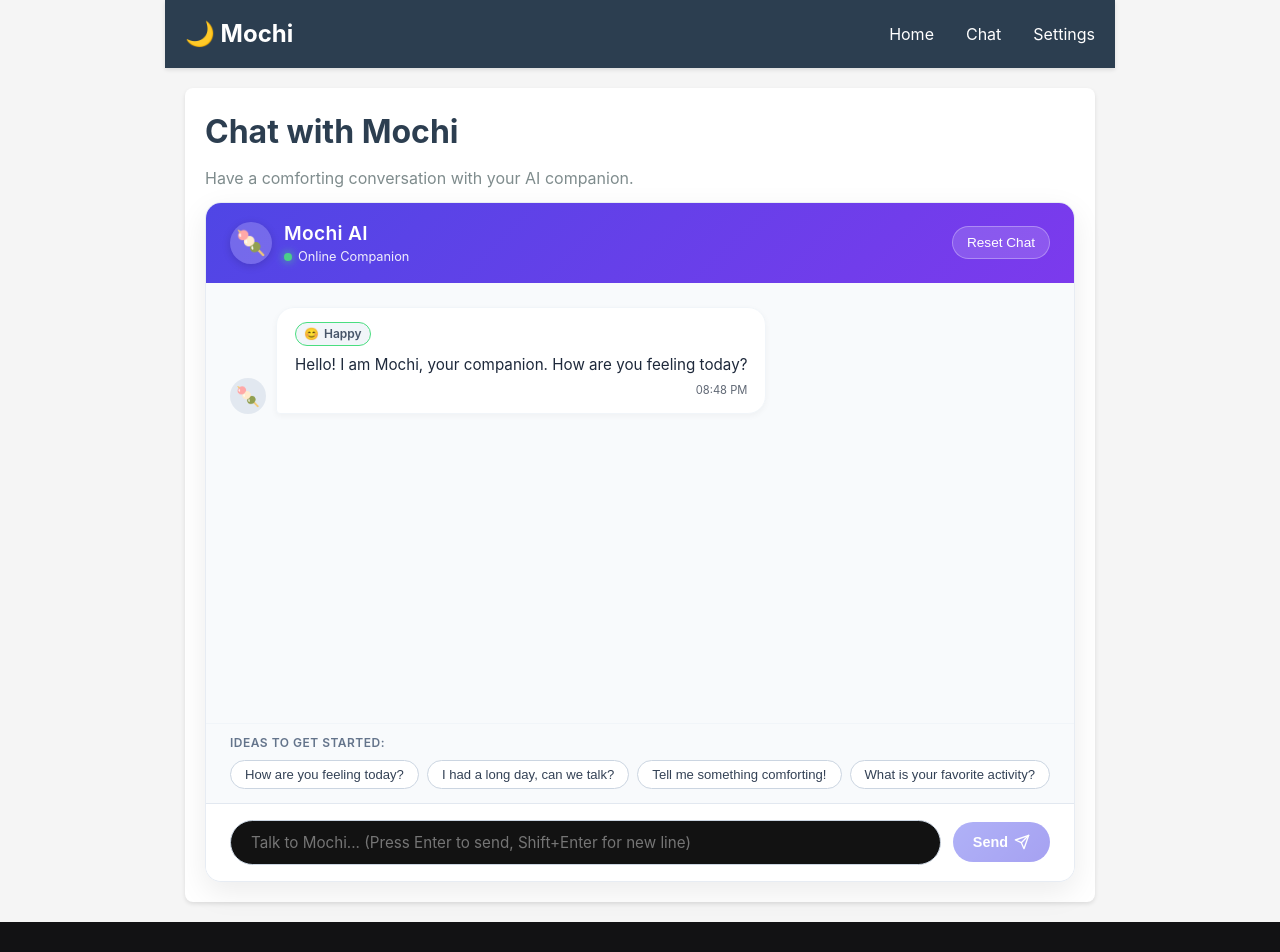
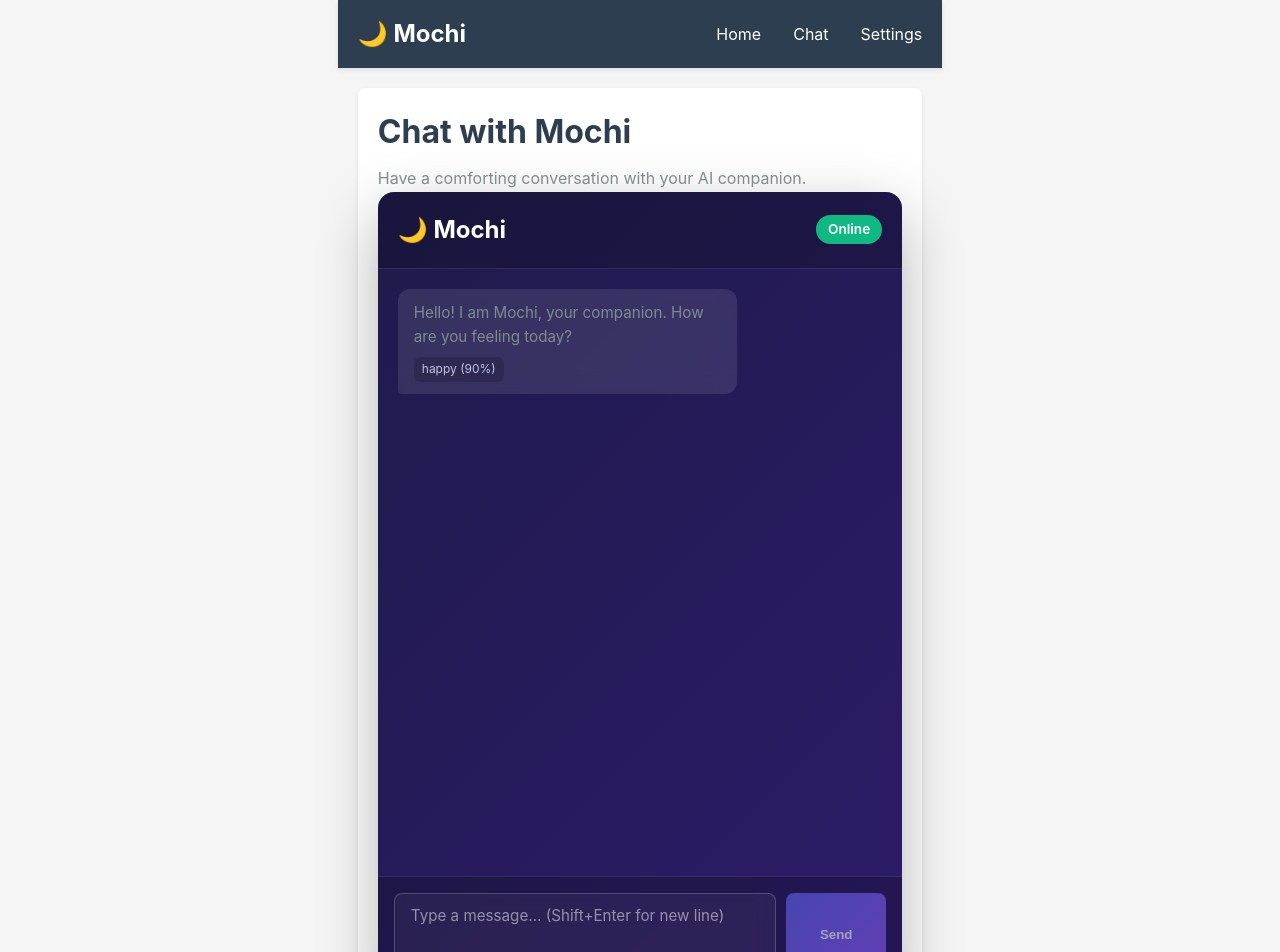
Before and after one commit to Rishi-Dev-pro/Mochi, a React (Vite) app in the folder client/: page /chat in a window 1280 px wide. Shown: the top 952 px of the page. Before the commit the page ends 922 px from the top, so only its background shows below. Built offline with nearby package versions, Linux system fonts and the light colour scheme.

Commit message:
feat: Phase 2.4 - Enhanced chat UI (message bubbles, auto-scroll, typing indicator, emotion badges, gradient styling)

```diff
--- a/client/src/components/ChatInterface.css
+++ b/client/src/components/ChatInterface.css
@@ -1,106 +1,98 @@
 .chat-container {
   display: flex;
   flex-direction: column;
-  height: calc(100vh - 120px);
-  max-height: 780px;
-  background: rgba(255, 255, 255, 0.85);
-  backdrop-filter: blur(12px);
+  height: 100vh;
+  max-height: 100vh;
+  background: linear-gradient(135deg, #1e1b4b 0%, #2d1b69 100%);
   border-radius: 16px;
-  box-shadow: 0 10px 30px rgba(0, 0, 0, 0.08);
-  border: 1px solid rgba(226, 232, 240, 0.8);
   overflow: hidden;
-  margin-top: 10px;
+  box-shadow: 0 20px 60px rgba(0, 0, 0, 0.3);
 }
 
-/* Header */
 .chat-header {
+  padding: 20px;
+  background: rgba(0, 0, 0, 0.2);
+  border-bottom: 1px solid rgba(255, 255, 255, 0.1);
+  flex-shrink: 0;
+}
+
+.header-content {
   display: flex;
+  align-items: center;
   justify-content: space-between;
-  align-items: center;
-  padding: 16px 24px;
-  background: linear-gradient(135deg, #4f46e5 0%, #7c3aed 100%);
+}
+
+.chat-header h2 {
+  margin: 0;
+  font-size: 1.5rem;
   color: white;
 }
 
-.chat-header-info {
+.status-badge {
+  padding: 4px 12px;
+  background: #10b981;
+  color: white;
+  border-radius: 20px;
+  font-size: 0.85rem;
+  font-weight: 600;
+}
+
+.messages-area {
+  flex: 1;
+  overflow-y: auto;
+  padding: 20px;
   display: flex;
-  align-items: center;
+  flex-direction: column;
   gap: 12px;
 }
 
-.mochi-avatar-badge {
-  width: 42px;
-  height: 42px;
-  border-radius: 50%;
+.messages-area::-webkit-scrollbar {
+  width: 6px;
+}
+
+.messages-area::-webkit-scrollbar-track {
+  background: transparent;
+}
+
+.messages-area::-webkit-scrollbar-thumb {
   background: rgba(255, 255, 255, 0.2);
+  border-radius: 3px;
+}
+
+.messages-area::-webkit-scrollbar-thumb:hover {
+  background: rgba(255, 255, 255, 0.4);
+}
+
+.empty-state {
   display: flex;
+  flex-direction: column;
   align-items: center;
   justify-content: center;
-  font-size: 1.5rem;
-  box-shadow: 0 2px 8px rgba(0, 0, 0, 0.15);
+  height: 100%;
+  color: rgba(255, 255, 255, 0.6);
+  text-align: center;
 }
 
-.chat-header h3 {
-  margin: 0;
-  font-size: 1.2rem;
-  font-weight: 600;
-  letter-spacing: 0.3px;
+.empty-icon {
+  font-size: 3rem;
+  margin-bottom: 10px;
 }
 
-.online-indicator {
-  display: flex;
-  align-items: center;
-  gap: 6px;
-  font-size: 0.8rem;
-  opacity: 0.9;
+.empty-hint {
+  font-size: 0.9rem;
+  opacity: 0.7;
 }
 
-.online-dot {
-  width: 8px;
-  height: 8px;
-  border-radius: 50%;
-  background-color: #4ade80;
-  box-shadow: 0 0 8px #4ade80;
+.message {
+  display: flex;
+  margin-bottom: 8px;
+  animation: slideIn 0.3s ease-out;
 }
 
-.btn-clear-chat {
-  background: rgba(255, 255, 255, 0.15);
-  border: 1px solid rgba(255, 255, 255, 0.3);
-  color: white;
-  padding: 8px 14px;
-  border-radius: 20px;
-  font-size: 0.85rem;
-  cursor: pointer;
-  transition: all 0.2s ease;
-}
-
-.btn-clear-chat:hover:not(:disabled) {
-  background: rgba(255, 255, 255, 0.3);
-  transform: translateY(-1px);
-}
-
-.btn-clear-chat:disabled {
-  opacity: 0.5;
-  cursor: not-allowed;
-}
-
-/* Error Banner */
-.chat-error-banner {
-  display: flex;
-  align-items: center;
-  gap: 10px;
-  background-color: #fef2f2;
-  border-bottom: 1px solid #fecaca;
-  color: #991b1b;
-  padding: 12px 20px;
-  font-size: 0.9rem;
-  animation: slideDown 0.3s ease;
-}
-
-@keyframes slideDown {
+@keyframes slideIn {
   from {
     opacity: 0;
-    transform: translateY(-10px);
+    transform: translateY(10px);
   }
   to {
     opacity: 1;
@@ -108,267 +100,156 @@
   }
 }
 
-/* Messages Area */
-.messages-list {
-  flex: 1;
-  overflow-y: auto;
-  padding: 24px;
-  display: flex;
-  flex-direction: column;
-  gap: 18px;
-  background: #f8fafc;
+.message.user {
+  justify-content: flex-end;
 }
 
-.message-row {
-  display: flex;
-  align-items: flex-end;
-  gap: 10px;
-  max-width: 80%;
-  animation: fadeIn 0.3s ease forwards;
-}
-
-@keyframes fadeIn {
-  from {
-    opacity: 0;
-    transform: translateY(8px);
-  }
-  to {
-    opacity: 1;
-    transform: translateY(0);
-  }
-}
-
-.user-row {
-  align-self: flex-end;
-  flex-direction: row-reverse;
-}
-
-.assistant-row {
-  align-self: flex-start;
-}
-
-.message-avatar {
-  width: 36px;
-  height: 36px;
-  border-radius: 50%;
-  background: #e2e8f0;
-  display: flex;
-  align-items: center;
-  justify-content: center;
-  font-size: 1.2rem;
-  flex-shrink: 0;
-}
-
-.user-avatar-icon {
-  background: #e0e7ff;
+.message.mochi {
+  justify-content: flex-start;
 }
 
 .message-bubble {
-  padding: 14px 18px;
-  border-radius: 18px;
-  font-size: 0.95rem;
-  line-height: 1.5;
-  position: relative;
-  box-shadow: 0 2px 6px rgba(0, 0, 0, 0.04);
+  max-width: 70%;
+  padding: 12px 16px;
+  border-radius: 12px;
+  word-wrap: break-word;
+  line-height: 1.4;
 }
 
-.user-bubble {
-  background: linear-gradient(135deg, #6366f1 0%, #4f46e5 100%);
+.message.user .message-bubble {
+  background: #6366f1;
   color: white;
   border-bottom-right-radius: 4px;
 }
 
-.assistant-bubble {
-  background: white;
-  color: #1e293b;
+.message.mochi .message-bubble {
+  background: rgba(255, 255, 255, 0.1);
+  color: #e0e7ff;
   border-bottom-left-radius: 4px;
-  border: 1px solid #f1f5f9;
+  backdrop-filter: blur(10px);
 }
 
-/* Emotion Badges */
-.emotion-badge {
-  display: inline-flex;
-  align-items: center;
-  gap: 5px;
-  padding: 2px 8px;
-  border-radius: 12px;
-  font-size: 0.75rem;
-  font-weight: 600;
-  background: #f1f5f9;
-  border: 1px solid;
-  margin-bottom: 8px;
-  color: #475569;
+.message-bubble p {
+  margin: 0;
+  font-size: 0.95rem;
 }
 
-.message-time {
-  font-size: 0.7rem;
-  margin-top: 6px;
-  opacity: 0.7;
-  text-align: right;
+.emotion-badge {
+  margin-top: 8px;
+  font-size: 0.75rem;
+  padding: 4px 8px;
+  background: rgba(0, 0, 0, 0.2);
+  border-radius: 6px;
+  opacity: 0.8;
+  display: inline-block;
 }
 
-/* Loading Dots */
-.loading-bubble {
-  display: flex;
-  align-items: center;
-  gap: 10px;
-  padding: 14px 20px;
+.message-bubble.typing {
+  padding: 10px 14px;
 }
 
-.typing-dots {
-  display: flex;
-  align-items: center;
-  gap: 4px;
+.typing span {
+  display: inline-block;
+  width: 6px;
+  height: 6px;
+  border-radius: 50%;
+  background: #a5b4fc;
+  margin: 0 2px;
+  animation: bounce 1.4s infinite;
 }
 
-.typing-dots span {
-  width: 7px;
-  height: 7px;
-  border-radius: 50%;
-  background-color: #6366f1;
-  animation: typingBounce 1.4s infinite ease-in-out both;
-}
-
-.typing-dots span:nth-child(1) {
-  animation-delay: 0s;
-}
-
-.typing-dots span:nth-child(2) {
+.typing span:nth-child(2) {
   animation-delay: 0.2s;
 }
 
-.typing-dots span:nth-child(3) {
+.typing span:nth-child(3) {
   animation-delay: 0.4s;
 }
 
-@keyframes typingBounce {
+@keyframes bounce {
   0%, 80%, 100% {
-    transform: scale(0.6);
-    opacity: 0.4;
+    transform: translateY(0);
   }
   40% {
-    transform: scale(1);
-    opacity: 1;
+    transform: translateY(-8px);
   }
 }
 
-.typing-text {
-  font-size: 0.85rem;
-  color: #64748b;
-  font-style: italic;
+.chat-input-area {
+  padding: 16px;
+  background: rgba(0, 0, 0, 0.2);
+  border-top: 1px solid rgba(255, 255, 255, 0.1);
+  display: flex;
+  gap: 10px;
+  flex-shrink: 0;
 }
 
-/* Suggestions */
-.suggestions-container {
-  padding: 10px 24px 14px;
-  background: #f8fafc;
-  border-top: 1px solid #f1f5f9;
+.chat-input {
+  flex: 1;
+  padding: 12px 16px;
+  border: 1px solid rgba(255, 255, 255, 0.2);
+  border-radius: 8px;
+  background: rgba(255, 255, 255, 0.05);
+  color: white;
+  font-family: inherit;
+  font-size: 0.95rem;
+  resize: none;
+  backdrop-filter: blur(10px);
+  transition: all 0.3s;
 }
 
-.suggestions-title {
-  font-size: 0.75rem;
-  color: #64748b;
-  font-weight: 600;
-  text-transform: uppercase;
-  letter-spacing: 0.5px;
-  display: block;
-  margin-bottom: 8px;
+.chat-input::placeholder {
+  color: rgba(255, 255, 255, 0.5);
 }
 
-.suggestions-chips {
-  display: flex;
-  gap: 8px;
-  flex-wrap: wrap;
+.chat-input:focus {
+  outline: none;
+  border-color: rgba(99, 102, 241, 0.5);
+  background: rgba(99, 102, 241, 0.1);
 }
 
-.suggestion-chip {
-  background: white;
-  border: 1px solid #cbd5e1;
-  color: #334155;
-  padding: 6px 14px;
-  border-radius: 20px;
-  font-size: 0.82rem;
-  cursor: pointer;
-  transition: all 0.2s ease;
+.chat-input:disabled {
+  opacity: 0.6;
+  cursor: not-allowed;
 }
 
-.suggestion-chip:hover {
-  background: #e0e7ff;
-  border-color: #818cf8;
-  color: #3730a3;
-  transform: translateY(-1px);
+.send-button {
+  padding: 12px 20px;
+  background: linear-gradient(135deg, #6366f1 0%, #8b5cf6 100%);
+  color: white;
+  border: none;
+  border-radius: 8px;
+  font-weight: 600;
+  cursor: pointer;
+  transition: all 0.3s;
+  min-width: 100px;
 }
 
-/* Input Form */
-.chat-input-form {
-  display: flex;
-  align-items: center;
-  gap: 12px;
-  padding: 16px 24px;
-  background: white;
-  border-top: 1px solid #e2e8f0;
+.send-button:hover:not(:disabled) {
+  transform: translateY(-2px);
+  box-shadow: 0 8px 16px rgba(99, 102, 241, 0.4);
 }
 
-.chat-textarea {
-  flex: 1;
-  border: 1px solid #cbd5e1;
-  border-radius: 24px;
-  padding: 12px 20px;
-  font-size: 0.95rem;
-  font-family: inherit;
-  resize: none;
-  outline: none;
-  transition: border-color 0.2s ease, box-shadow 0.2s ease;
-  max-height: 120px;
+.send-button:active:not(:disabled) {
+  transform: translateY(0);
 }
 
-.chat-textarea:focus {
-  border-color: #6366f1;
-  box-shadow: 0 0 0 3px rgba(99, 102, 241, 0.15);
+.send-button:disabled {
+  opacity: 0.6;
+  cursor: not-allowed;
 }
 
-.btn-send-message {
-  display: flex;
-  align-items: center;
-  gap: 6px;
-  background: linear-gradient(135deg, #6366f1 0%, #4f46e5 100%);
-  color: white;
-  border: none;
-  padding: 12px 20px;
-  border-radius: 24px;
-  font-weight: 600;
-  font-size: 0.9rem;
-  cursor: pointer;
-  transition: all 0.2s ease;
-  box-shadow: 0 4px 12px rgba(79, 70, 229, 0.25);
-}
+@media (max-width: 768px) {
+  .message-bubble {
+    max-width: 90%;
+  }
 
-.btn-send-message:hover:not(:disabled) {
-  transform: translateY(-1px);
-  box-shadow: 0 6px 16px rgba(79, 70, 229, 0.35);
-}
+  .chat-container {
+    border-radius: 0;
+    height: 100vh;
+  }
 
-.btn-send-message:disabled {
-  opacity: 0.5;
-  cursor: not-allowed;
-  box-shadow: none;
-}
-
-.send-icon {
-  width: 16px;
-  height: 16px;
-}
-
-/* Responsive */
-@media (max-width: 640px) {
-  .chat-container {
-    height: calc(100vh - 100px);
-    border-radius: 0;
-  }
-  .message-row {
-    max-width: 92%;
-  }
-  .chat-input-form {
-    padding: 12px 14px;
+  .chat-input {
+    font-size: 1rem;
   }
 }
--- a/client/src/components/ChatInterface.jsx
+++ b/client/src/components/ChatInterface.jsx
@@ -2,40 +2,22 @@ import React, { useState, useRef, useEffect } from 'react'
 import { useClaude } from '../hooks/useClaude'
 import './ChatInterface.css'
 
-const EMOTION_MAP = {
-  happy: { emoji: '😊', label: 'Happy', color: '#4ade80' },
-  curious: { emoji: '🧐', label: 'Curious', color: '#60a5fa' },
-  concerned: { emoji: '💙', label: 'Concerned', color: '#a78bfa' },
-  sleepy: { emoji: '😴', label: 'Sleepy', color: '#facc15' },
-  excited: { emoji: '🎉', label: 'Excited', color: '#f472b6' },
-  neutral: { emoji: '✨', label: 'Calm', color: '#94a3b8' },
-}
-
-const QUICK_SUGGESTIONS = [
-  'How are you feeling today?',
-  'I had a long day, can we talk?',
-  'Tell me something comforting!',
-  'What is your favorite activity?',
-]
-
 export default function ChatInterface() {
-  const { messages, loading, error, sendMessage, clearMessages } = useClaude()
-  const [inputText, setInputText] = useState('')
+  const { messages, sendMessage, loading } = useClaude()
+  const [input, setInput] = useState('')
   const messagesEndRef = useRef(null)
 
-  const scrollToBottom = () => {
+  // Auto-scroll to bottom
+  useEffect(() => {
     messagesEndRef.current?.scrollIntoView({ behavior: 'smooth' })
-  }
-
-  useEffect(() => {
-    scrollToBottom()
   }, [messages, loading])
 
-  const handleSend = (e) => {
-    e?.preventDefault()
-    if (!inputText.trim() || loading) return
-    sendMessage(inputText)
-    setInputText('')
+  const handleSend = async () => {
+    const text = input.trim()
+    if (!text || loading) return
+
+    setInput('')
+    await sendMessage(text)
   }
 
   const handleKeyDown = (e) => {
@@ -45,143 +27,78 @@ export default function ChatInterface() {
     }
   }
 
-  const handleSuggestionClick = (suggestion) => {
-    if (loading) return
-    sendMessage(suggestion)
+  const renderEmotion = (msg) => {
+    if (!msg.emotion) return null
+    if (typeof msg.emotion === 'object') {
+      return `${msg.emotion.type} (${msg.emotion.intensity}%)`
+    }
+    const intensityVal = msg.intensity ? Math.round(msg.intensity > 1 ? msg.intensity : msg.intensity * 100) : 80
+    return `${msg.emotion} (${intensityVal}%)`
   }
 
   return (
     <div className="chat-container">
-      {/* Header bar */}
       <div className="chat-header">
-        <div className="chat-header-info">
-          <div className="mochi-avatar-badge">🍡</div>
-          <div>
-            <h3>Mochi AI</h3>
-            <span className="online-indicator">
-              <span className="online-dot"></span> Online Companion
-            </span>
+        <div className="header-content">
+          <h2>🌙 Mochi</h2>
+          <span className="status-badge">Online</span>
         </div>
       </div>
-        <button
-          className="btn-clear-chat"
-          onClick={clearMessages}
-          title="Clear Conversation"
-          disabled={loading}
-        >
-          Reset Chat
-        </button>
+
+      <div className="messages-area">
+        {messages.length === 0 ? (
+          <div className="empty-state">
+            <p className="empty-icon">💬</p>
+            <p>Start chatting with Mochi!</p>
+            <p className="empty-hint">Say hello to begin...</p>
           </div>
-
-      {/* Error alert banner if any */}
-      {error && (
-        <div className="chat-error-banner">
-          <span className="error-icon">⚠️</span>
-          <span className="error-message">{error}</span>
-        </div>
-      )}
-
-      {/* Message Stream */}
-      <div className="messages-list">
-        {messages.map((msg) => {
-          const isUser = msg.role === 'user'
-          const emotionMeta = !isUser && msg.emotion ? EMOTION_MAP[msg.emotion] || EMOTION_MAP.neutral : null
+        ) : (
+          messages.map((msg, idx) => {
+            const roleClass = msg.role === 'user' ? 'user' : 'mochi'
+            const emotionText = renderEmotion(msg)
 
             return (
-            <div
-              key={msg.id}
-              className={`message-row ${isUser ? 'user-row' : 'assistant-row'}`}
-            >
-              {!isUser && <div className="message-avatar">🍡</div>}
-              <div className={`message-bubble ${isUser ? 'user-bubble' : 'assistant-bubble'}`}>
-                {emotionMeta && (
-                  <div
-                    className="emotion-badge"
-                    style={{ borderColor: emotionMeta.color }}
-                  >
-                    <span>{emotionMeta.emoji}</span>
-                    <span className="emotion-label">{emotionMeta.label}</span>
-                  </div>
+              <div key={msg.id || idx} className={`message ${roleClass}`}>
+                <div className="message-bubble">
+                  <p>{msg.content}</p>
+                  {emotionText && (
+                    <div className="emotion-badge">{emotionText}</div>
                   )}
-                <div className="message-text">{msg.content}</div>
-                <div className="message-time">
-                  {new Date(msg.timestamp).toLocaleTimeString([], {
-                    hour: '2-digit',
-                    minute: '2-digit',
-                  })}
                 </div>
               </div>
-              {isUser && <div className="message-avatar user-avatar-icon">👤</div>}
-            </div>
             )
-        })}
-
-        {/* Loading Indicator */}
+          })
+        )}
         {loading && (
-          <div className="message-row assistant-row">
-            <div className="message-avatar">🍡</div>
-            <div className="message-bubble assistant-bubble loading-bubble">
-              <div className="typing-dots">
+          <div className="message mochi">
+            <div className="message-bubble typing">
               <span></span>
               <span></span>
               <span></span>
-              </div>
-              <span className="typing-text">Mochi is thinking...</span>
             </div>
           </div>
         )}
         <div ref={messagesEndRef} />
       </div>
 
-      {/* Quick Prompt Suggestions */}
-      {messages.length <= 2 && !loading && (
-        <div className="suggestions-container">
-          <span className="suggestions-title">Ideas to get started:</span>
-          <div className="suggestions-chips">
-            {QUICK_SUGGESTIONS.map((suggestion, index) => (
-              <button
-                key={index}
-                className="suggestion-chip"
-                onClick={() => handleSuggestionClick(suggestion)}
-              >
-                {suggestion}
-              </button>
-            ))}
-          </div>
-        </div>
-      )}
-
-      {/* Input Box Form */}
-      <form className="chat-input-form" onSubmit={handleSend}>
+      <div className="chat-input-area">
         <textarea
-          className="chat-textarea"
-          value={inputText}
-          onChange={(e) => setInputText(e.target.value)}
+          className="chat-input"
+          placeholder="Type a message... (Shift+Enter for new line)"
           onKeyDown={handleKeyDown}
-          placeholder="Talk to Mochi... (Press Enter to send, Shift+Enter for new line)"
-          rows={1}
+          onChange={(e) => setInput(e.target.value)}
+          value={input}
           disabled={loading}
+          rows="3"
         />
         <button
-          type="submit"
-          className="btn-send-message"
-          disabled={!inputText.trim() || loading}
+          className="send-button"
+          onClick={handleSend}
+          disabled={loading || !input.trim()}
         >
-          <span>Send</span>
-          <svg
-            className="send-icon"
-            viewBox="0 0 24 24"
-            fill="none"
-            stroke="currentColor"
-            strokeWidth="2"
-            strokeLinecap="round"
-            strokeLinejoin="round"
-          >
-            <line x1="22" y1="2" x2="11" y2="13"></line>
-            <polygon points="22 2 15 22 11 13 2 9 22 2"></polygon>
-          </svg>
+          {loading ? 'Sending...' : 'Send'}
         </button>
-      </form>
+      </div>
     </div>
   )
 }
```
Lines whose indentation alone changed are shown as unchanged.
